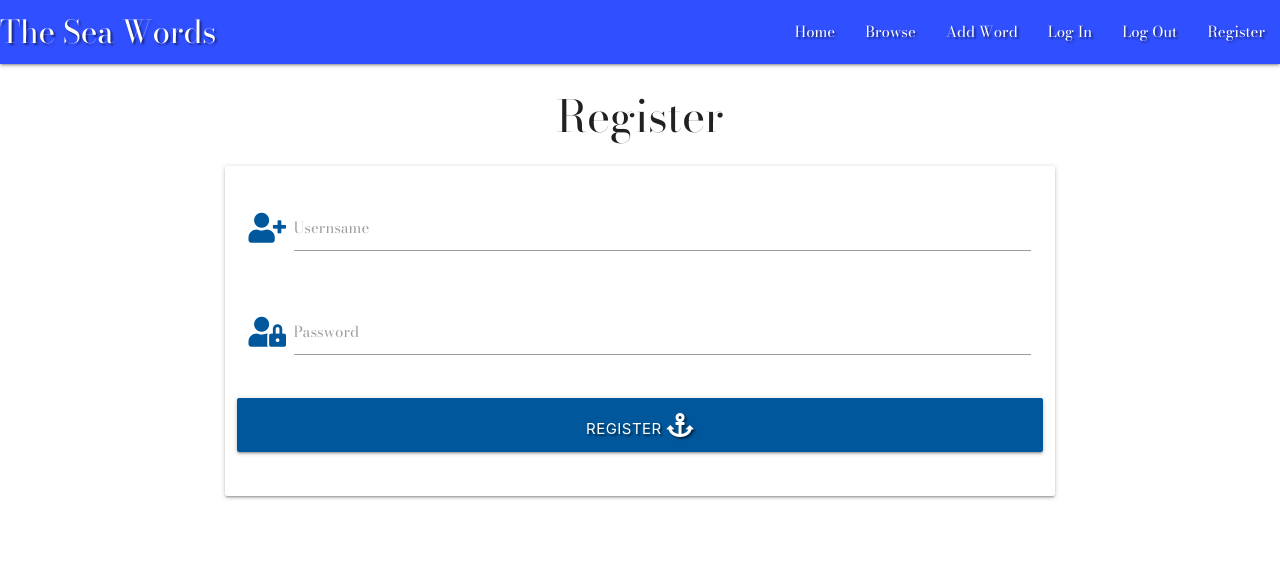
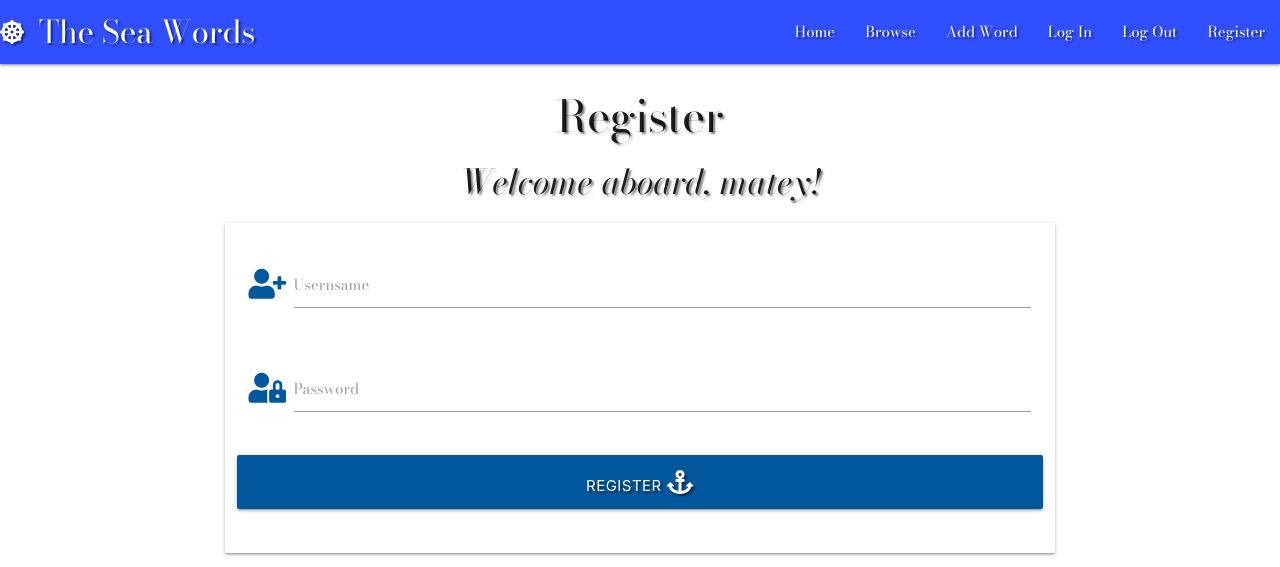
Before and after one commit to mcranter/The-Sea-Words, a Flask app: page /register in a window 1280 px wide. Shown: the top 567 px of the page. Run offline with Flask 2, Linux system fonts and the light colour scheme; some libraries are stand-ins or nearby versions.

Commit message:
get method added

```diff
--- a/templates/base.html
+++ b/templates/base.html
@@ -7,7 +7,7 @@
         integrity="sha512-HK5fgLBL+xu6dm/Ii3z4xhlSUyZgTT9tuc/hSrtw6uzJOvgRr2a9jyxxT1ely+B+xFAmJKVSTbpM/CuL7qxO8w==" crossorigin="anonymous" type="text/css" />
     <link rel="stylesheet" href="https://cdnjs.cloudflare.com/ajax/libs/materialize/1.0.0/css/materialize.min.css" type="text/css">
     <link rel="preconnect" href="https://fonts.gstatic.com">
-    <link href="https://fonts.googleapis.com/css2?family=Bodoni+Moda&display=swap" rel="stylesheet">
+    <link href="https://fonts.googleapis.com/css2?family=Bodoni+Moda:ital,wght@0,400;0,900;1,400&display=swap" rel="stylesheet">
     <link rel="stylesheet" href="{{ url_for('static', filename='css/style.css') }}" type="text/css">
     {% block styles %}
     {% endblock %}
@@ -19,7 +19,7 @@
         <nav class="nav-extended text-shadow indigo accent-4">
             <div class="nav-wrapper">
     <!--navbar, top-->
-            <a href="{{ url_for('get_defs') }}" class="brand-logo">The Sea Words</a>
+            <a href="{{ url_for('get_defs') }}" class="brand-logo">The Sea Words <i class="fas fa-dharmachakra"></i> </a>
             <a href="#" data-target="mobile-demo" class="sidenav-trigger"><i class="fas fa-bars"></i></a>
             <ul class="right hide-on-med-and-down">
                 <li><a href="{{ url_for('get_defs') }}">Home</a></li>
--- a/templates/register.html
+++ b/templates/register.html
@@ -1,7 +1,8 @@
 {% extends "base.html" %}
 {% block content %}
 
-    <h3 class="center-align">Register</h3>
+    <h3 class="center-align text-shadow bg-img">Register</h3>
+        <h4 class="center-align text-shadow"><em>Welcome aboard, matey!</em></h4>
     <div class="row">
         <form class="col s12 m8 offset-m2" method="POST" action="{{ url_for('register') }}">
             <div class="card-panel">
```
